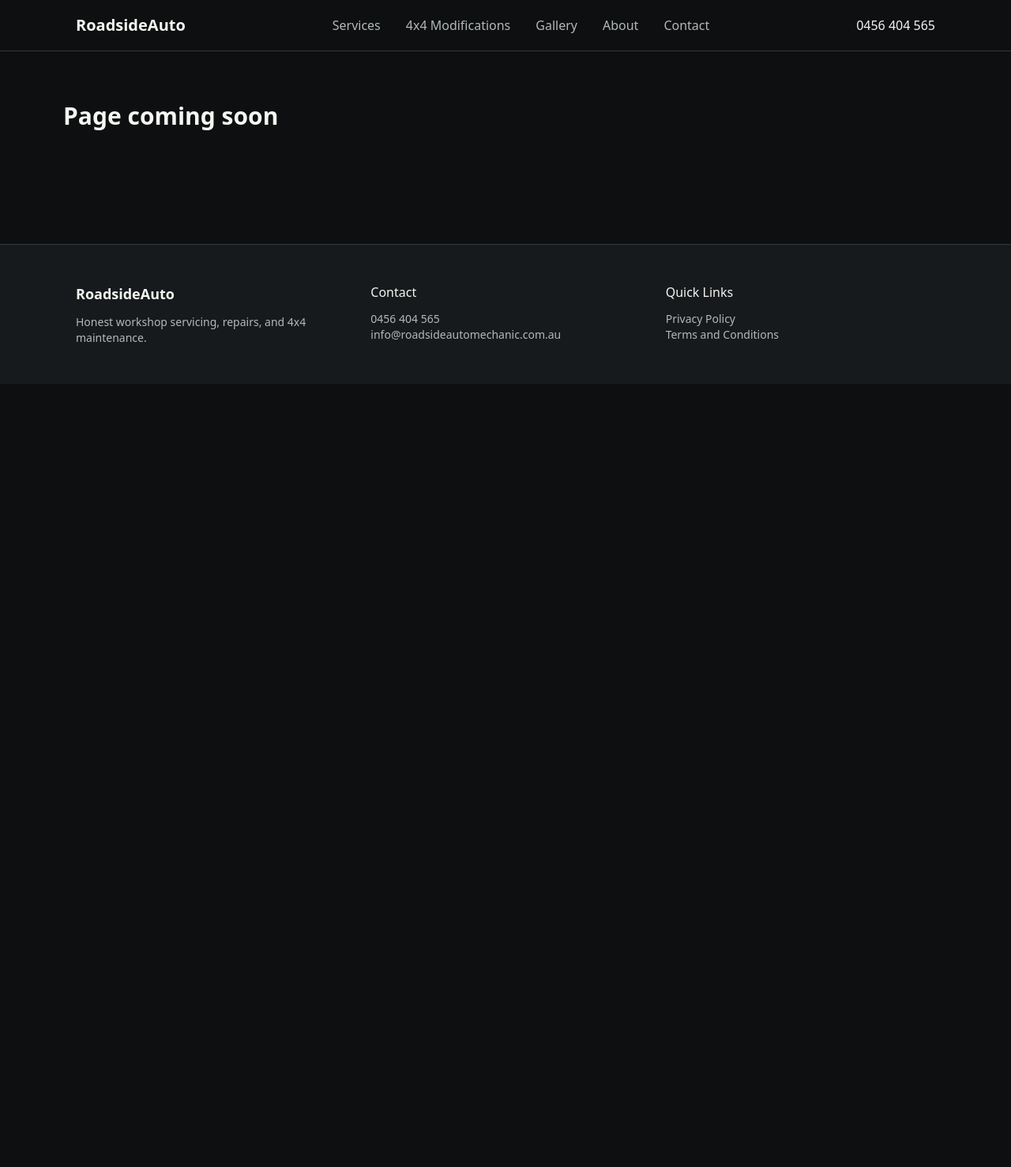
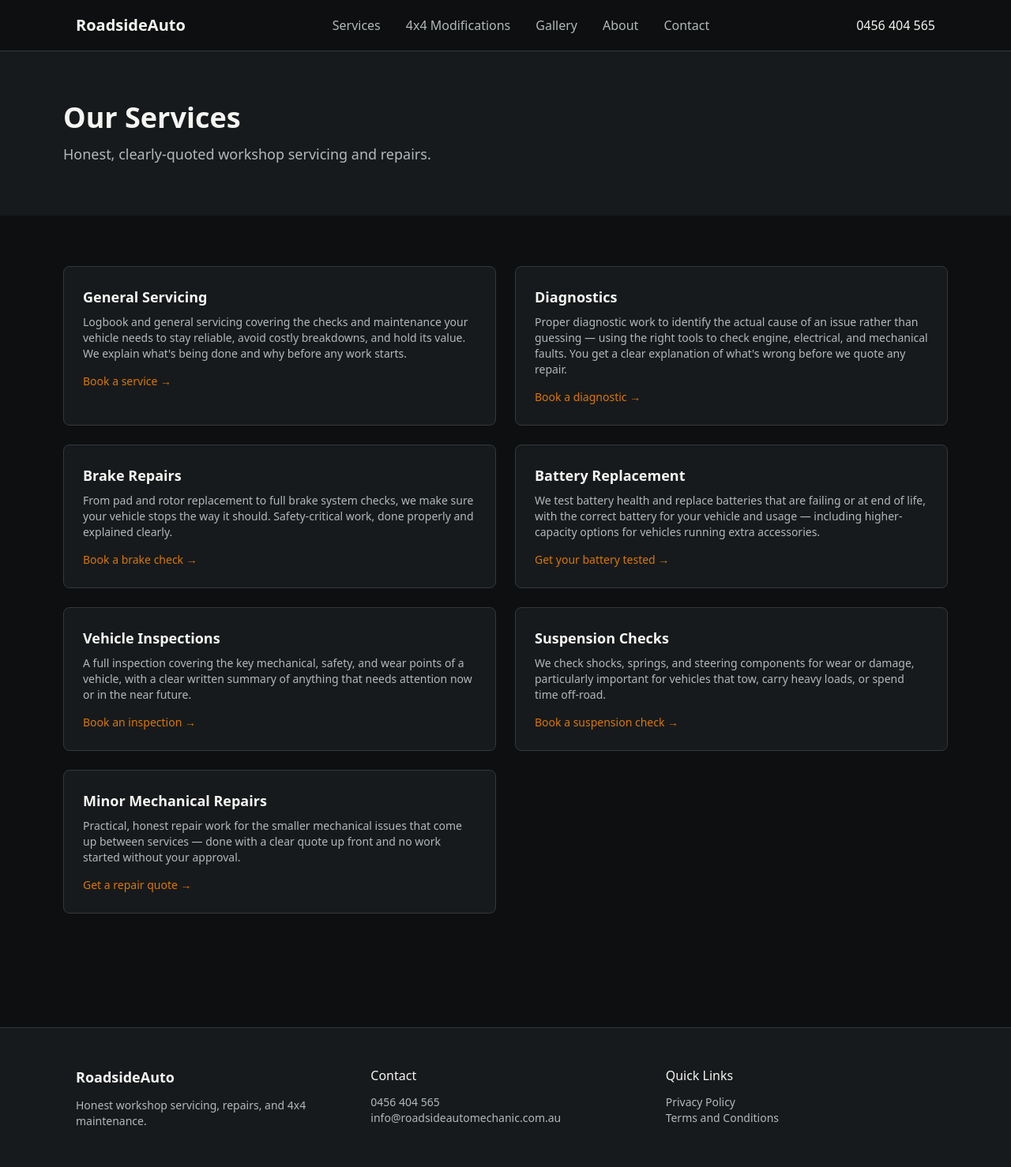
Before and after one commit to Philip-0w0/roadsideautomechanic-django, a Django app: page /services/ in a window 1280 px wide. Shown: the whole page at 79% size. Before the commit the page ends 433 px from the top, so only its background shows below. Run offline with Django 5.2, Linux system fonts and the light colour scheme; some libraries are stand-ins or nearby versions.

Commit message:
Build Services page with real content

```diff
--- a/core/templates/core/services.html
+++ b/core/templates/core/services.html
@@ -1,6 +1,23 @@
 {% extends 'base.html' %}
+{% block title %}Services | RoadsideAuto{% endblock %}
+{% block description %}Mechanical repairs, servicing, diagnostics and more from RoadsideAuto.{% endblock %}
 {% block content %}
-<div class="mx-auto max-w-6xl px-4 py-16">
-  <h1 class="text-3xl font-bold">Page coming soon</h1>
+<div class="bg-surface py-16">
+  <div class="mx-auto max-w-6xl px-4">
+    <h1 class="text-3xl md:text-4xl font-bold">Our Services</h1>
+    <p class="mt-3 text-text-secondary text-lg">Honest, clearly-quoted workshop servicing and repairs.</p>
+  </div>
+</div>
+
+<div class="mx-auto max-w-6xl px-4 py-16 grid md:grid-cols-2 gap-6">
+  {% for service in services %}
+  <div class="bg-surface border border-border rounded-lg p-6 hover:border-accent transition-colors">
+    <h3 class="font-bold text-lg mb-2">{{ service.title }}</h3>
+    <p class="text-text-secondary text-sm mb-3">{{ service.description }}</p>
+    <a href="{% url 'contact' %}" class="text-accent font-medium hover:text-accent-hover text-sm">
+      {{ service.cta }} →
+    </a>
+  </div>
+  {% endfor %}
 </div>
 {% endblock %}
--- a/core/views.py
+++ b/core/views.py
@@ -5,7 +5,51 @@ def home(request):
     return render(request, 'core/home.html')
 
 def services(request):
-    return render(request, 'core/services.html')
+    services_list = [
+        {
+            'title': 'General Servicing',
+            'summary': 'Routine servicing to keep your vehicle running reliably and safely.',
+            'description': "Logbook and general servicing covering the checks and maintenance your vehicle needs to stay reliable, avoid costly breakdowns, and hold its value. We explain what's being done and why before any work starts.",
+            'cta': 'Book a service',
+        },
+        {
+            'title': 'Diagnostics',
+            'summary': 'Accurate fault-finding for warning lights, unusual noises, or performance issues.',
+            'description': 'Proper diagnostic work to identify the actual cause of an issue rather than guessing — using the right tools to check engine, electrical, and mechanical faults. You get a clear explanation of what\'s wrong before we quote any repair.',
+            'cta': 'Book a diagnostic',
+        },
+        {
+            'title': 'Brake Repairs',
+            'summary': 'Brake inspection, repair, and replacement for safe stopping performance.',
+            'description': 'From pad and rotor replacement to full brake system checks, we make sure your vehicle stops the way it should. Safety-critical work, done properly and explained clearly.',
+            'cta': 'Book a brake check',
+        },
+        {
+            'title': 'Battery Replacement',
+            'summary': 'Battery testing and replacement to avoid unexpected breakdowns.',
+            'description': 'We test battery health and replace batteries that are failing or at end of life, with the correct battery for your vehicle and usage — including higher-capacity options for vehicles running extra accessories.',
+            'cta': 'Get your battery tested',
+        },
+        {
+            'title': 'Vehicle Inspections',
+            'summary': 'Thorough inspections for peace of mind, roadworthiness, or pre-purchase decisions.',
+            'description': 'A full inspection covering the key mechanical, safety, and wear points of a vehicle, with a clear written summary of anything that needs attention now or in the near future.',
+            'cta': 'Book an inspection',
+        },
+        {
+            'title': 'Suspension Checks',
+            'summary': 'Suspension inspection and repair for comfort, handling, and safety.',
+            'description': 'We check shocks, springs, and steering components for wear or damage, particularly important for vehicles that tow, carry heavy loads, or spend time off-road.',
+            'cta': 'Book a suspension check',
+        },
+        {
+            'title': 'Minor Mechanical Repairs',
+            'summary': 'General mechanical repairs for everyday issues.',
+            'description': 'Practical, honest repair work for the smaller mechanical issues that come up between services — done with a clear quote up front and no work started without your approval.',
+            'cta': 'Get a repair quote',
+        },
+    ]
+    return render(request, 'core/services.html', {'services': services_list})
 
 def modifications(request):
     return render(request, 'core/modifications.html')
```
